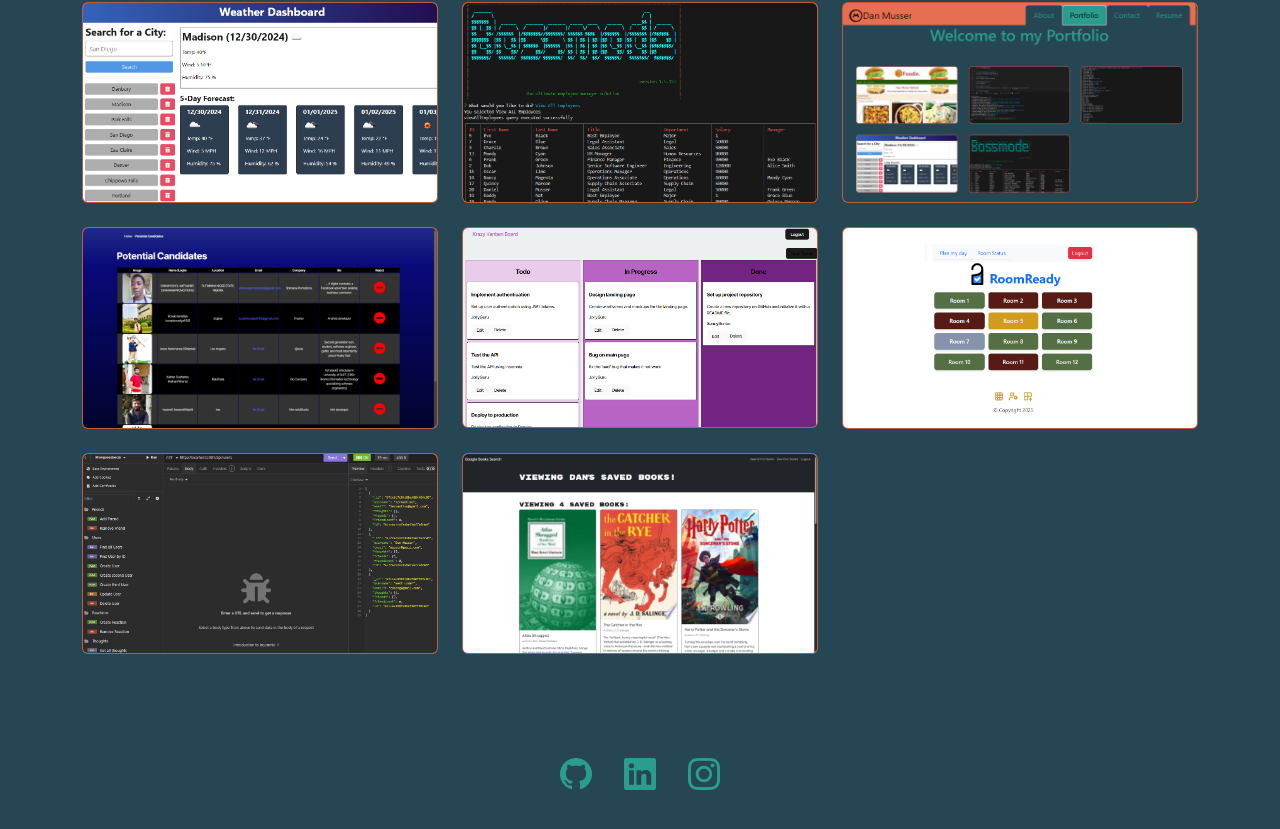
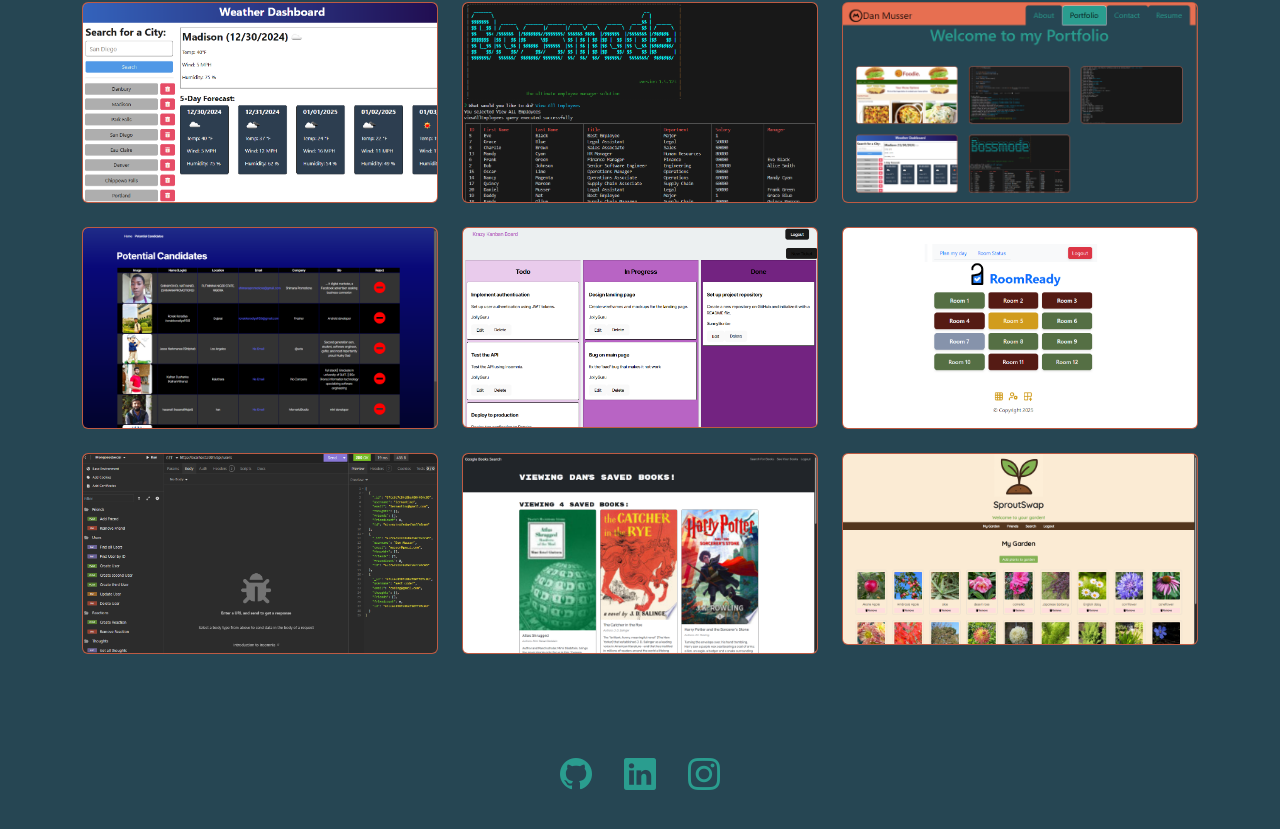
Before and after one commit to musserdn/ReactRhapsody, a React (Vite) app in the folder myPortfolio/: page /Portfolio in a window 1280 px wide. Shown: the part 369-1198 px from the top of the page. Built offline with nearby package versions, Linux system fonts and the light colour scheme.

Commit message:
added sproutswap

```diff
--- a/myPortfolio/src/pages/Portfolio.jsx
+++ b/myPortfolio/src/pages/Portfolio.jsx
@@ -57,6 +57,11 @@ export default function Portfolio() {
             title: 'GraphQLibrary',
             imgSrc: './assets/graphqlibrary_ss.png',
             projectLink: 'https://graphqlibrary.onrender.com/'
+        },
+        {
+            title: 'SproutSwap',
+            imgSrc: './assets/sproutSwap.png',
+            projectLink: 'https://sproutswap.onrender.com/'
         }
     ];
     return (
```
Also changed, not shown: myPortfolio/public/assets/sproutSwap.png (added).
